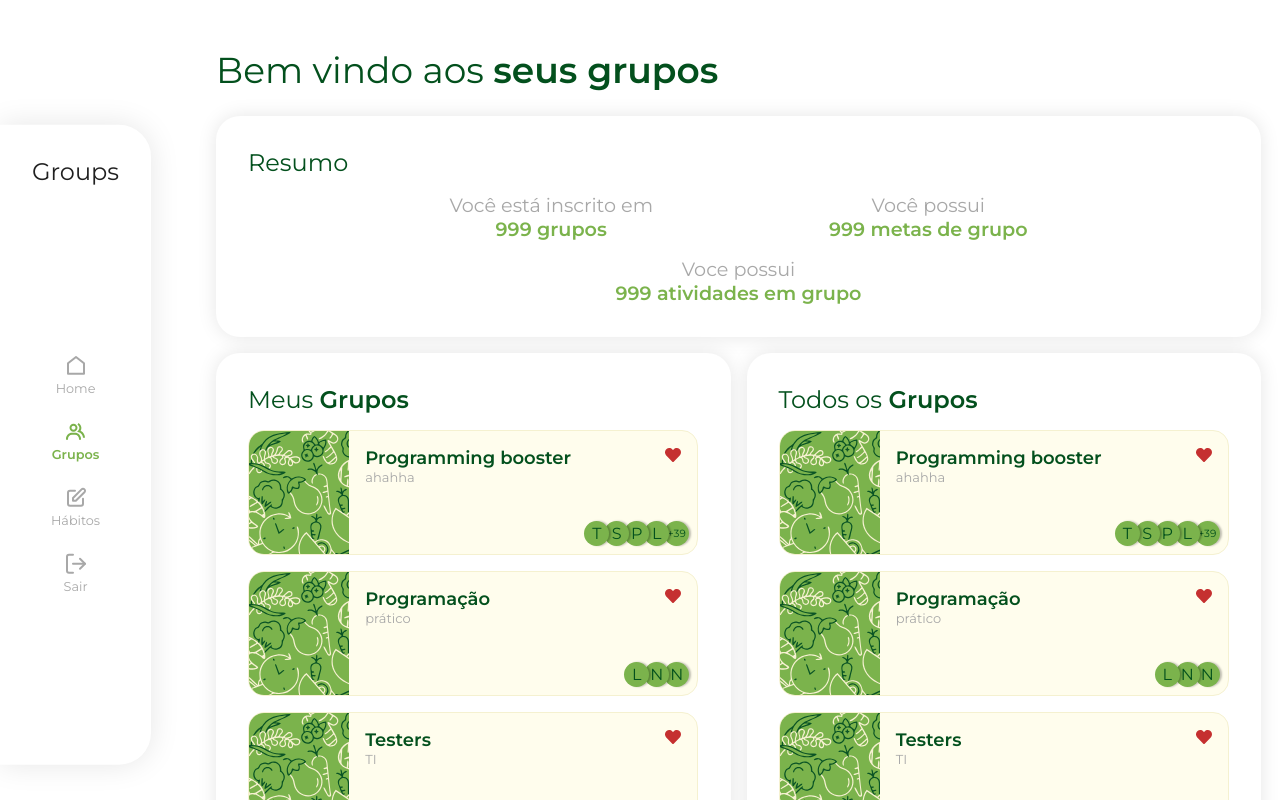
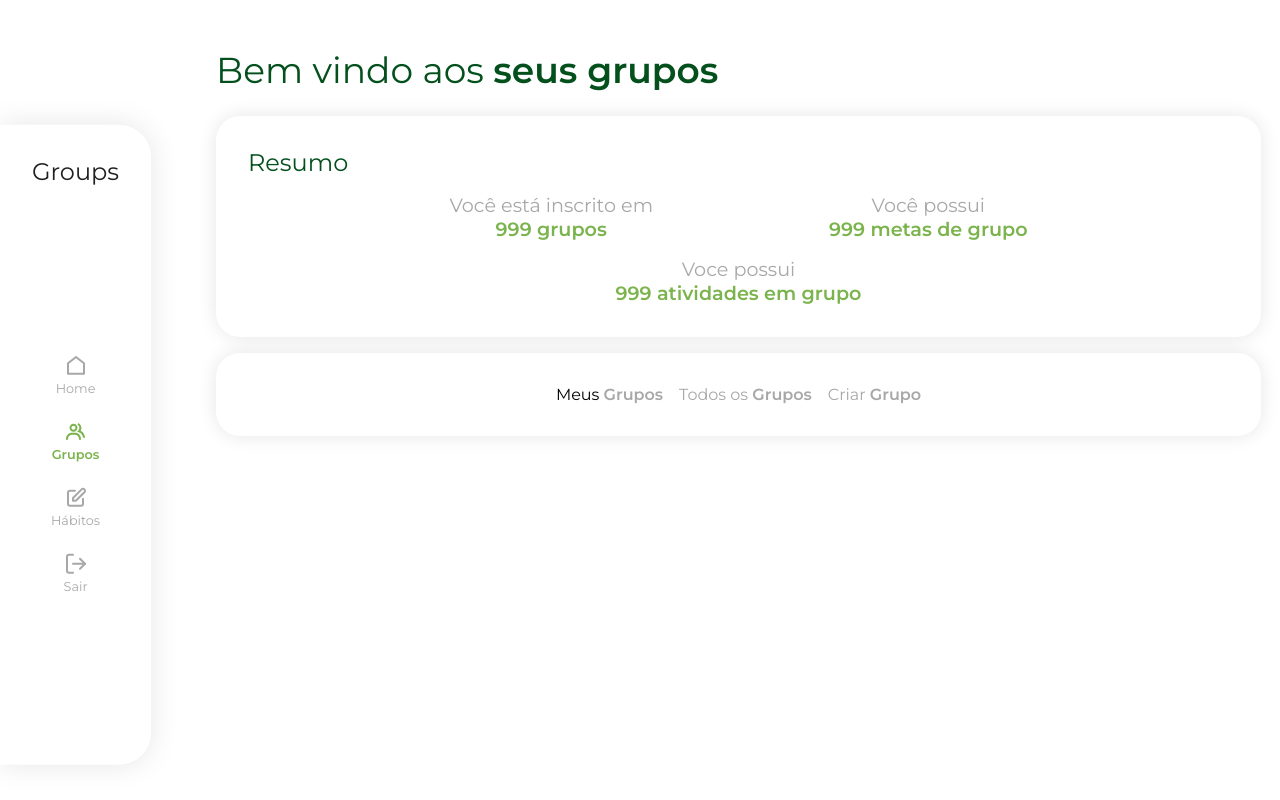
Before and after one commit to flp-ads/health-stay, a React (Create React App) app: page /grupos in a window 1280 px wide. Shown: the top 800 px of the page. Built offline with nearby package versions, Linux system fonts and the light colour scheme.

Commit message:
feat still working

```diff
--- a/src/components/Groups_Home/groups_home.style.js
+++ b/src/components/Groups_Home/groups_home.style.js
@@ -80,7 +80,6 @@ export const OverviewItem = styled.p`
   text-align: center;
   color: var(--medium-gray);
   font-size: 1.2rem;
-
   p {
     font-weight: bold;
     color: var(--light-green);
@@ -90,12 +89,25 @@ export const OverviewItem = styled.p`
     margin: 0 5rem;
   }
 `;
+
 export const MyGroups = styled(Overview)`
+  padding: 1rem;
+  display: none;
+
+  @media only screen and (min-width: 768px) {
+    display: flex;
+    flex: calc(45% - 0.5rem);
+    padding: 2rem;
+  }
+`;
+
+export const MyGroupsMobile = styled(Overview)`
   padding: 1rem;
 
   @media only screen and (min-width: 768px) {
     flex: calc(45% - 0.5rem);
     padding: 2rem;
+    display: none;
   }
 `;
 
@@ -109,6 +121,22 @@ export const CardsList = styled.div`
     flex-wrap: wrap;
     align-items: center;
     justify-content: center;
+    button {
+      background: none;
+      border: none;
+      outline: none;
+    }
+    span {
+      font-weight: normal;
+      color: var(--medium-gray);
+      span {
+        font-weight: bold;
+      }
+
+      button:active {
+        color: var(--light-green);
+      }
+    }
   }
 `;
 
--- a/src/components/Groups_Home/index.jsx
+++ b/src/components/Groups_Home/index.jsx
@@ -7,6 +7,7 @@ import {
   Container,
   Header,
   MyGroups,
+  MyGroupsMobile,
   Overview,
   OverviewItem,
   Username,
@@ -64,6 +65,21 @@ const GroupsHome = () => {
           </CardsList>
         </Overview>
         <MyGroups>
+          <CardsList>
+            <span>
+              <button>
+                Meus <span>Grupos</span>
+              </button>
+            </span>
+            <span>
+              Todos os <span>Grupos</span>
+            </span>
+            <span>
+              Criar <span>Grupo</span>
+            </span>
+          </CardsList>
+        </MyGroups>
+        <MyGroupsMobile>
           <Header>
             Meus <span>Grupos</span>
           </Header>
@@ -77,8 +93,8 @@ const GroupsHome = () => {
               Ver <span>todos</span>
             </All>
           )}
-        </MyGroups>
-        <MyGroups>
+        </MyGroupsMobile>
+        <MyGroupsMobile>
           <Header>
             Todos os <span>Grupos</span>
           </Header>
@@ -92,8 +108,8 @@ const GroupsHome = () => {
               Ver <span>todos</span>
             </All>
           )}
-        </MyGroups>
-        <MyGroups>
+        </MyGroupsMobile>
+        <MyGroupsMobile>
           <Header>
             Criar <span>Grupo</span>
           </Header>
@@ -130,7 +146,7 @@ const GroupsHome = () => {
               <GlobalButton type="submit">Criar Grupo</GlobalButton>
             </CategoryContainer>
           </CardsList>
-        </MyGroups>
+        </MyGroupsMobile>
       </Cards>
     </Container>
   );
```
